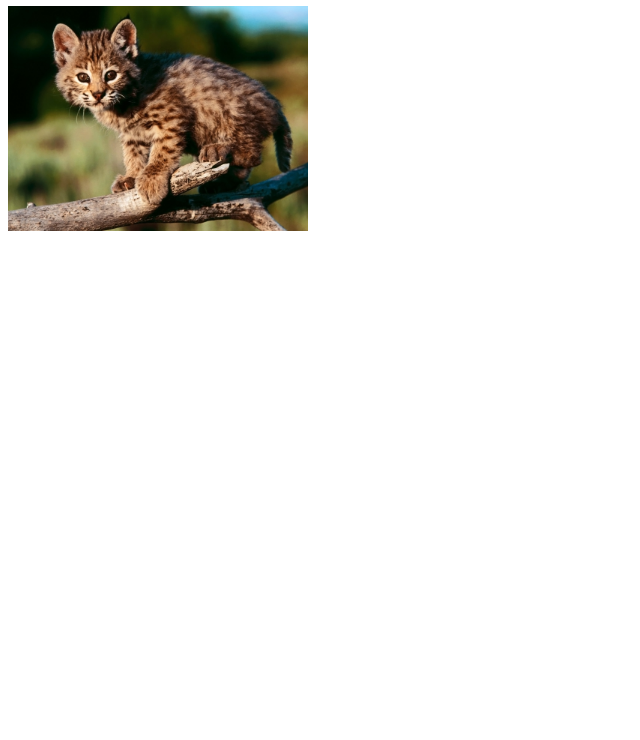
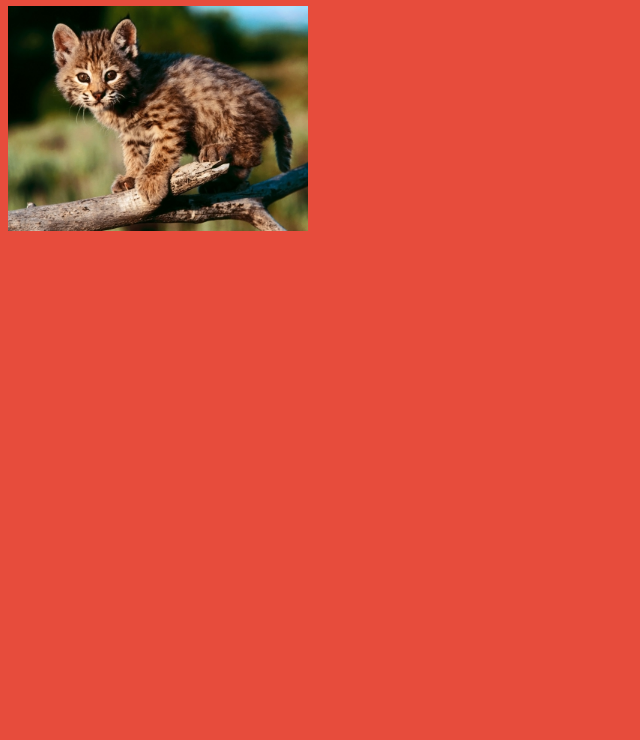
Before and after one commit to th3c00kie/classmates, a plain HTML site: page index.html in a window 1280 px wide. Shown: the part 60-800 px from the top of the page, without its empty margins (0-640 px from the left). Drawn offline with Linux system fonts and the light colour scheme.

Commit message:
Pimped my site

```diff
--- a/css/style.css
+++ b/css/style.css
@@ -1,3 +1,7 @@
+body {
+	background-color: #e74c3c;
+}
+
 img {
   width: 300px;
 }
--- a/index.html
+++ b/index.html
@@ -1,6 +1,6 @@
 <html>
 <head>
-  <title>Hej</title>
+  <title>Sofies Hamsterwheels</title>
 
   <link rel="stylesheet" type="text/css" href="css/style.css">
 </head>
```
